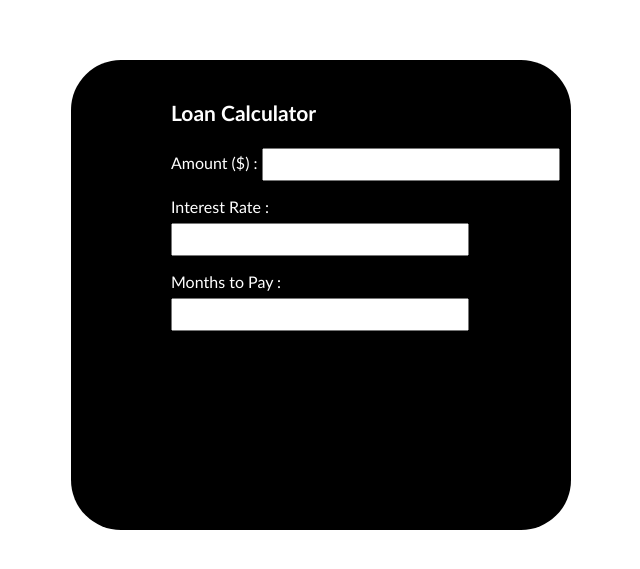
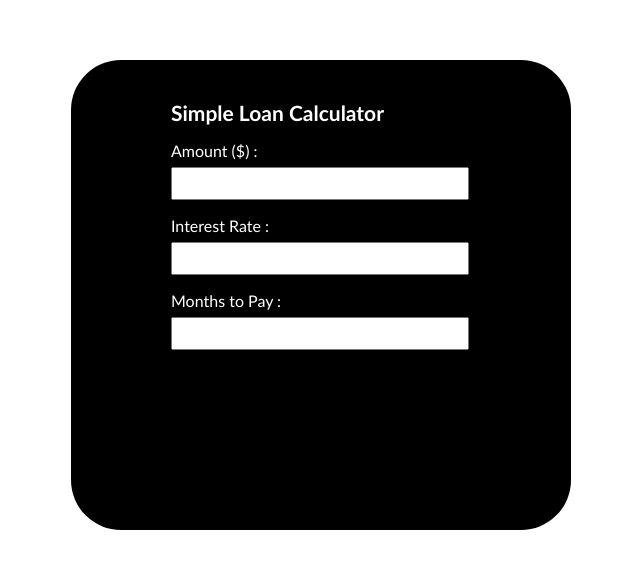
Before and after one commit to simpletoolsinc/simpleloancalculatoraDASD, a plain HTML site: page index.html in a window 1280 px wide. Shown: the part 105-674 px from the top of the page, without its empty margins (319-959 px from the left). Drawn offline with Linux system fonts and the light colour scheme.

Commit message:
Update index.html

```diff
--- a/index.html
+++ b/index.html
@@ -42,10 +42,11 @@
 
 <body>
     <div class="calculator">
-        <h1>Loan Calculator</h1>
+        <h1>Simple Loan Calculator</h1>
 
         <!-- Calling Calculate function defined in app.js -->
         <p>Amount ($)     :
+      </br>
             <input id="amount" type="number"
             onchange="Calculate()">
         </p>
```
